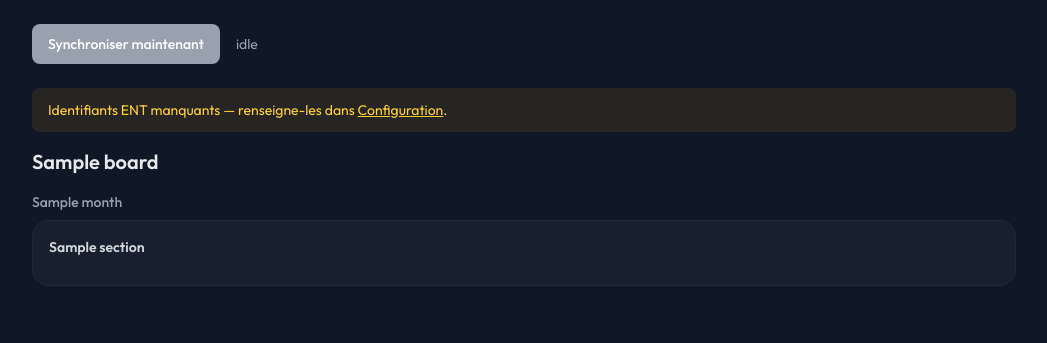
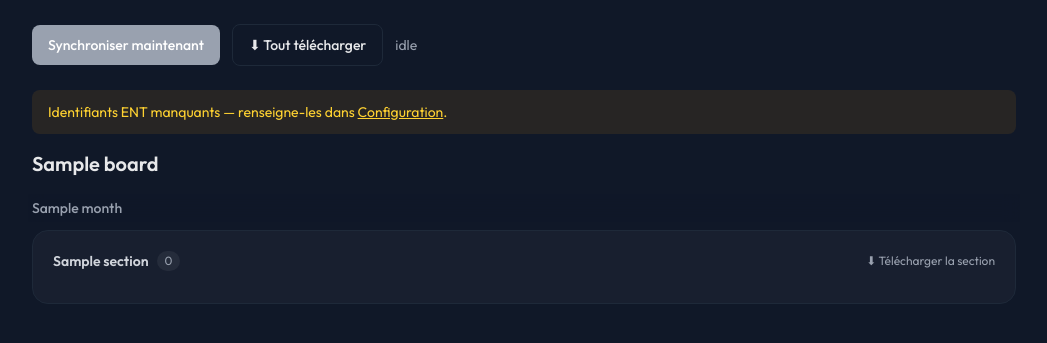
Before and after one commit to SckyzO/beneylu-photo-sync, a FastAPI app: template src/ent_exporter/web/templates/gallery.html in a window 1280 px wide. Shown: the part 67-410 px from the top of the page, without its empty margins (116-1163 px from the left). Run offline with FastAPI, Linux system fonts and the light colour scheme; the template is opened without the code that fills it: most values are stand-ins (such as "Sample title", 1, 10 or a date in 2020); style sheets or scripts are compiled from the project's sources.

Commit message:
feat(web): gallery redesign with sticky months, count badges, square tiles

```diff
--- a/src/ent_exporter/web/templates/gallery.html
+++ b/src/ent_exporter/web/templates/gallery.html
@@ -1,6 +1,6 @@
 {% extends "base.html" %}
 {% block content %}
-<section class="mb-6 flex items-center gap-4">
+<section class="mb-6 flex flex-wrap items-center gap-3">
   <form method="post" action="/sync">
     <button type="submit"
       class="rounded-lg bg-brand-500 px-4 py-2.5 text-sm font-medium text-white hover:bg-brand-600 disabled:cursor-not-allowed disabled:bg-gray-400"
@@ -8,6 +8,12 @@
       Synchroniser maintenant
     </button>
   </form>
+  {% if boards %}
+  <a href="/download"
+     class="rounded-lg border border-gray-200 px-4 py-2.5 text-sm font-medium hover:border-brand-500 hover:text-brand-500 dark:border-gray-800">
+    ⬇ Tout télécharger
+  </a>
+  {% endif %}
   <span id="status" data-state="{{ status.state }}"
         class="text-sm text-gray-500 dark:text-gray-400">{{ status.state }}</span>
 </section>
@@ -17,17 +23,22 @@
 </p>
 {% endif %}
 {% for board in boards %}
-<h2 class="mb-3 text-xl font-semibold text-gray-800 dark:text-white/90">{{ board.board }}</h2>
+<h2 class="mb-3 mt-2 text-xl font-semibold text-gray-800 dark:text-white/90">{{ board.board }}</h2>
 {% for month in board.months %}
-<h3 class="mb-2 mt-4 text-sm font-medium text-gray-500 dark:text-gray-400">{{ month.month }}</h3>
+<h3 class="sticky top-[68px] z-30 -mx-1 mb-2 mt-4 bg-gray-50/90 px-1 py-1 text-sm font-medium text-gray-500 backdrop-blur dark:bg-gray-900/90 dark:text-gray-400">{{ month.month }}</h3>
 {% for section in month.sections %}
-<div class="mb-4 rounded-2xl border border-gray-200 bg-white p-4 dark:border-gray-800 dark:bg-white/[0.03]">
-  <h4 class="mb-3 text-sm font-semibold text-gray-700 dark:text-gray-300">{{ section.section }}</h4>
-  <div class="grid grid-cols-2 gap-3 sm:grid-cols-3 lg:grid-cols-4">
+<div class="mb-5 rounded-2xl border border-gray-200 bg-white p-5 dark:border-gray-800 dark:bg-white/[0.03]">
+  <div class="mb-3 flex items-center gap-2">
+    <h4 class="text-sm font-semibold text-gray-700 dark:text-gray-300">{{ section.section }}</h4>
+    <span class="rounded-full bg-gray-100 px-2 py-0.5 text-xs text-gray-500 dark:bg-white/[0.06] dark:text-gray-400">{{ section.photos|length }}</span>
+    <a href="/download/{{ board.board }}/{{ month.month }}/{{ section.section }}"
+       class="ml-auto text-xs text-gray-400 hover:text-brand-500">⬇ Télécharger la section</a>
+  </div>
+  <div class="grid grid-cols-2 gap-4 sm:grid-cols-3 lg:grid-cols-5" data-lightbox-group>
     {% for photo in section.photos %}
-    <a href="/photo/{{ photo.key }}">
+    <a href="/photo/{{ photo.key }}" class="js-photo" data-full="/photo/{{ photo.key }}" data-name="{{ photo.name }}">
       <img loading="lazy" src="/thumb/{{ photo.key }}" alt="{{ photo.name }}"
-           class="h-40 w-full rounded-xl object-cover">
+           class="aspect-square w-full rounded-xl object-cover transition hover:opacity-90 hover:ring-2 hover:ring-brand-500/40">
     </a>
     {% endfor %}
   </div>
```
Also changed, not shown: tests/web/test_app.py (+9 -0 lines).
